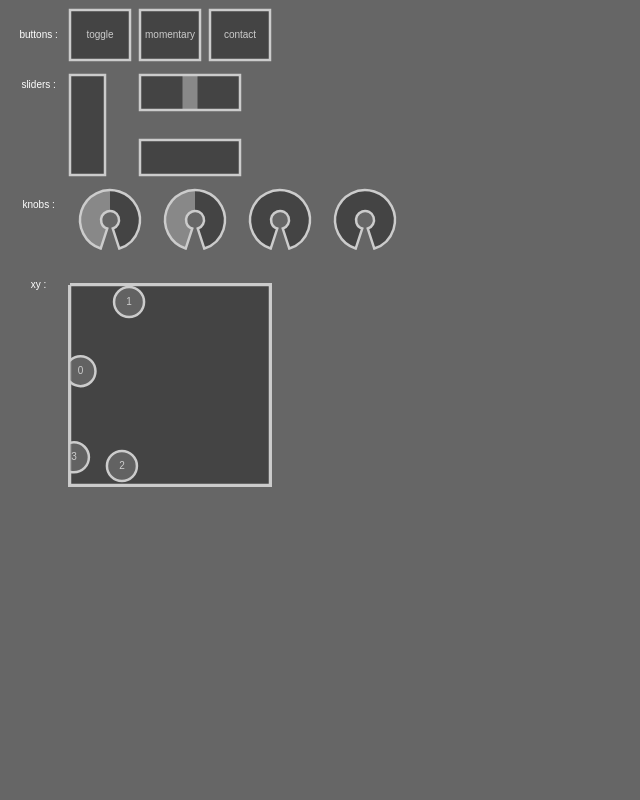
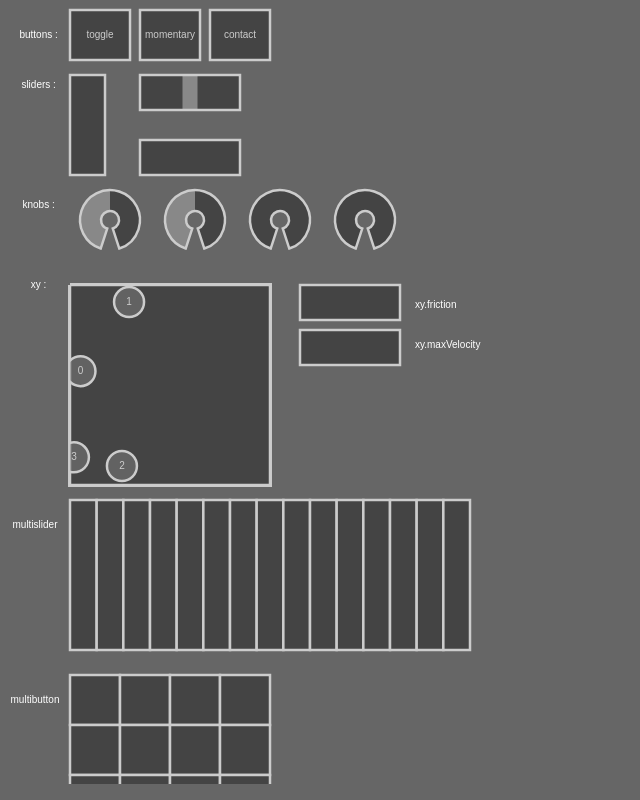
Before and after one commit to charlieroberts/interface.js, a plain HTML site: page index.htm in a window 1280 px wide. Shown: the whole page, without its empty margins (0-640 px from the left). Drawn offline with Linux system fonts and the light colour scheme.

Commit message:
work on test

```diff
--- a/index.htm
+++ b/index.htm
@@ -62,88 +62,69 @@
     centerZero: false,
   });
 
-  xyLabel = o = new Interface.Label({
+  xyLabel = new Interface.Label({
     bounds:[40, 285, 50, 50],
     fill:'white',
     value: 'xy : ',
   });
-
   m = new Interface.XY({
     childWidth: 15,
     numChildren: 4,
     fill: "rgba(127,127,127,.5)",
     bounds:[70, 285, 200,200],
   });
-
-  a.add(buttonsLabel,b,c,d, slidersLabel,e,f,g, knobsLabel,i,j,k,l, xyLabel,m );
-
-  /*
-  c = new Interface.Slider({ bounds:[10,250,50,200], value:.5, min:0 });
-  d = new Interface.Slider({ bounds:[75,375,200,50], isVertical:false });
-  e = new Interface.Crossfader({ bounds:[75,300,200,50], min:-10, max:10, });
-
-  f = new Interface.Button({ bounds:[10, 175, 50,50],  });
-  g = new Interface.Button({ bounds:[70, 175, 50,50],  mode:'momentary', });
-  h = new Interface.Button({ bounds:[130, 175, 50,50], mode:'contact', });
-
-  i = new Interface.Knob({
-    bounds:[0,0],
-    radius:75,
-    usesRotation:true,
-    centerZero: true,
+  n = new Interface.Slider({ bounds:[300,285,100,35], isVertical:false, min:.0, max:.25, onvaluechange: function() { m.friction = 1 - this.value; } });
+  frictionLabel = o = new Interface.Label({
+    bounds:[415, 305, 50, 50],
+    hAlign:'left',
+    fill:'white',
+    value: 'xy.friction ',
+  });
+  o = new Interface.Slider({ bounds:[300,330,100,35], isVertical:false, min:.5,   max:20,  onvaluechange: function() { m.maxVelocity = this.value;  } });
+  velocityLabel = new Interface.Label({
+    bounds:[415, 345, 50, 50],
+    hAlign:'left',
+    fill:'white',
+    value: 'xy.maxVelocity',
   });
 
-  j = new Interface.Knob({
-    bounds:[150,0],
-    radius:75,
-    usesRotation:false,
-    centerZero: true,
+  multiSliderLabel = new Interface.Label({
+    bounds:[35, 525, 50, 50],
+    fill:'white',
+    value: 'multislider',
+  });
+  p = new Interface.MultiSlider({ count:15, bounds:[70,500,400,150] });
+
+  multiButtonLabel = new Interface.Label({
+    bounds:[35, 700, 50, 50],
+    fill:'white',
+    value: 'multibutton',
+  });
+  q = new Interface.MultiButton({ bounds:[70,675,200,200], requiresFocus:false, onvaluechange: function(r,c,v) { /*console.log('BTN', r,c,v) */} });
+
+  r = new Interface.Menu({
+    bounds:[65,900],
+    options:['normal', 'darker', 'lighter'],
+    onvaluechange: function(val, old) {
+      console.log(this.value);
+      if(this.value === 'normal') {
+        a.setBackgroundColor('#666');
+      }else if(this.value === 'darker') {
+        a.setBackgroundColor('#000');
+      }else{
+        a.setBackgroundColor('#999');
+      }
+    },
+    value:'normal',
+  });
+  menuLabel = new Interface.Label({
+    bounds:[40, 910, 50, 50],
+    fill:'white',
+    value: 'menu : ',
   });
 
-  k = new Interface.Knob({
-    bounds:[300,0],
-    radius:75,
-    usesRotation:true,
-    centerZero: false,
-  });
-
-  l = new Interface.Knob({
-    bounds:[450,0],
-    radius:75,
-    usesRotation:false,
-    centerZero: false,
-  });
-
-  m = new Interface.XY({
-    childWidth: 15,
-    numChildren: 10,
-    fill: "rgba(127,127,127,.5)",
-    bounds:[300, 175, 300,300],
-  });
-
-  n = new Interface.Menu({
-    bounds:[10,500,150,150],
-    options:['red', 'green', 'blue'],
-    onvaluechange: function(val, old) {
-      a.setBackgroundColor(val);
-    },
-    value:'green',
-  });
-
-  o = new Interface.Label({
-    bounds:[10, 555, 50, 50],
-    fill:'white',
-    value: 'COLOR',
-  });
-
-  p = new Interface.MultiSlider({ count:20, width: 600, height:300, x:10, y : 600 });
-
-  q = new Interface.MultiButton({ width: 200, height:200, x:10, y : 915, requiresFocus:false, onvaluechange: function(r,c,v) { console.log('BTN', r,c,v)} });
-
-  r = new Interface.TextField({ width: 200, height:200, x:400, y : 915, value:"TEST", onvaluechange: function() { console.log('NEW TF', this.value)} });
-
   s = new Interface.Slider({
-    bounds:[10,  1120,50,200],
+    bounds:[10,  950,50,200],
     min:0,
     max:255,
     onvaluechange: function() {
@@ -151,7 +132,7 @@
     },
   });
   t = new Interface.Slider({
-    bounds:[60, 1120,50,200],
+    bounds:[60, 950,50,200],
     min:0,
     max:255,
     onvaluechange: function() {
@@ -159,7 +140,7 @@
     },
   });
   u = new Interface.Slider({
-    bounds:[110, 1120,50,200],
+    bounds:[110, 950,50,200],
     min:0,
     max:255,
     onvaluechange: function() {
@@ -168,7 +149,7 @@
   });
 
   v = new Interface.Slider({
-    bounds:[175, 1120,50,200],
+    bounds:[175, 950,50,200],
     min:0,
     max:255,
     onvaluechange: function() {
@@ -176,7 +157,7 @@
     },
   });
   w = new Interface.Slider({
-    bounds:[225, 1120,50,200],
+    bounds:[225, 950,50,200],
     min:0,
     max:255,
     onvaluechange: function() {
@@ -184,7 +165,7 @@
     },
   });
   x = new Interface.Slider({
-    bounds:[275, 1120,50,200],
+    bounds:[275, 950,50,200],
     min:0,
     max:255,
     onvaluechange: function() {
@@ -193,7 +174,7 @@
   });
 
   y = new Interface.Slider({
-    bounds:[340, 1120,50,200],
+    bounds:[340, 950,50,200],
     min:0,
     max:255,
     onvaluechange: function() {
@@ -201,7 +182,7 @@
     },
   });
   z = new Interface.Slider({
-    bounds:[390, 1120,50,200],
+    bounds:[390, 950,50,200],
     min:0,
     max:255,
     onvaluechange: function() {
@@ -209,7 +190,7 @@
     },
   });
   aa = new Interface.Slider({
-    bounds:[440, 1120,50,200],
+    bounds:[440, 950,50,200],
     min:0,
     max:255,
     onvaluechange: function() {
@@ -218,7 +199,7 @@
   });
 
   bb = new Interface.Slider({
-    bounds:[505, 1120,50,200],
+    bounds:[505, 950,50,200],
     min:0,
     max:255,
     onvaluechange: function() {
@@ -226,7 +207,7 @@
     },
   });
   cc = new Interface.Slider({
-    bounds:[555, 1120,50,200],
+    bounds:[555, 950,50,200],
     min:0,
     max:255,
     onvaluechange: function() {
@@ -234,7 +215,112 @@
     },
   });
   dd = new Interface.Slider({
-    bounds:[605, 1120,50,200],
+    bounds:[605, 950,50,200],
+    min:0,
+    max:255,
+    onvaluechange: function() {
+      a.setBackgroundColor("rgb("+Math.floor(bb.value)+","+Math.floor(cc.value)+","+Math.floor(this.value)+")");
+    },
+  });
+
+  a.add(buttonsLabel,b,c,d, slidersLabel,e,f,g, knobsLabel,i,j,k,l, xyLabel,m,n,o,frictionLabel,velocityLabel, multiSliderLabel,p, multiButtonLabel,q, r,menuLabel, s,t,u, v,w,x, y,z,aa, bb,cc,dd);
+
+  /*
+  r = new Interface.TextField({ width: 200, height:200, x:400, y : 915, value:"TEST", onvaluechange: function() { console.log('NEW TF', this.value)} });
+
+  s = new Interface.Slider({
+    bounds:[10,  950,50,200],
+    min:0,
+    max:255,
+    onvaluechange: function() {
+      a.background = "rgb("+Math.floor(this.value)+","+Math.floor(t.value)+","+Math.floor(u.value)+")";
+    },
+  });
+  t = new Interface.Slider({
+    bounds:[60, 950,50,200],
+    min:0,
+    max:255,
+    onvaluechange: function() {
+      a.background = "rgb("+Math.floor(s.value)+","+Math.floor(this.value)+","+Math.floor(u.value)+")";
+    },
+  });
+  u = new Interface.Slider({
+    bounds:[110, 950,50,200],
+    min:0,
+    max:255,
+    onvaluechange: function() {
+      a.background = "rgb("+Math.floor(s.value)+","+Math.floor(t.value)+","+Math.floor(this.value)+")";
+    },
+  });
+
+  v = new Interface.Slider({
+    bounds:[175, 950,50,200],
+    min:0,
+    max:255,
+    onvaluechange: function() {
+      a.fill = "rgb("+Math.floor(this.value)+","+Math.floor(w.value)+","+Math.floor(x.value)+")";
+    },
+  });
+  w = new Interface.Slider({
+    bounds:[225, 950,50,200],
+    min:0,
+    max:255,
+    onvaluechange: function() {
+      a.fill = "rgb("+Math.floor(v.value)+","+Math.floor(this.value)+","+Math.floor(x.value)+")";
+    },
+  });
+  x = new Interface.Slider({
+    bounds:[275, 950,50,200],
+    min:0,
+    max:255,
+    onvaluechange: function() {
+      a.fill = "rgb("+Math.floor(v.value)+","+Math.floor(w.value)+","+Math.floor(this.value)+")";
+    },
+  });
+
+  y = new Interface.Slider({
+    bounds:[340, 950,50,200],
+    min:0,
+    max:255,
+    onvaluechange: function() {
+      a.stroke = "rgb("+Math.floor(this.value)+","+Math.floor(z.value)+","+Math.floor(aa.value)+")";
+    },
+  });
+  z = new Interface.Slider({
+    bounds:[390, 950,50,200],
+    min:0,
+    max:255,
+    onvaluechange: function() {
+      a.stroke = "rgb("+Math.floor(y.value)+","+Math.floor(this.value)+","+Math.floor(aa.value)+")";
+    },
+  });
+  aa = new Interface.Slider({
+    bounds:[440, 950,50,200],
+    min:0,
+    max:255,
+    onvaluechange: function() {
+      a.stroke = "rgb("+Math.floor(y.value)+","+Math.floor(z.value)+","+Math.floor(this.value)+")";
+    },
+  });
+
+  bb = new Interface.Slider({
+    bounds:[505, 950,50,200],
+    min:0,
+    max:255,
+    onvaluechange: function() {
+      a.setBackgroundColor("rgb("+Math.floor(this.value)+","+Math.floor(cc.value)+","+Math.floor(dd.value)+")");
+    },
+  });
+  cc = new Interface.Slider({
+    bounds:[555, 950,50,200],
+    min:0,
+    max:255,
+    onvaluechange: function() {
+      a.setBackgroundColor("rgb("+Math.floor(bb.value)+","+Math.floor(this.value)+","+Math.floor(dd.value)+")");
+    },
+  });
+  dd = new Interface.Slider({
+    bounds:[605, 950,50,200],
     min:0,
     max:255,
     onvaluechange: function() {
--- a/scripts/interface.js
+++ b/scripts/interface.js
@@ -718,8 +718,8 @@ Interface.XY = function() {
         this.ctx.fill();
         this.ctx.stroke();
         //this.ctx.fillRect( this.x + child.x, this.y + child.y, this.childWidth, this.childHeight);
-        this.ctx.textBaseline = 'center';
-        this.ctx.textAlign = 'middle';
+        this.ctx.textBaseline = 'middle';
+        this.ctx.textAlign = 'center';
         this.ctx.fillStyle = this._stroke();
         this.ctx.fillText(child.id, this.x + child.x, this.y + child.y);
       }
```
